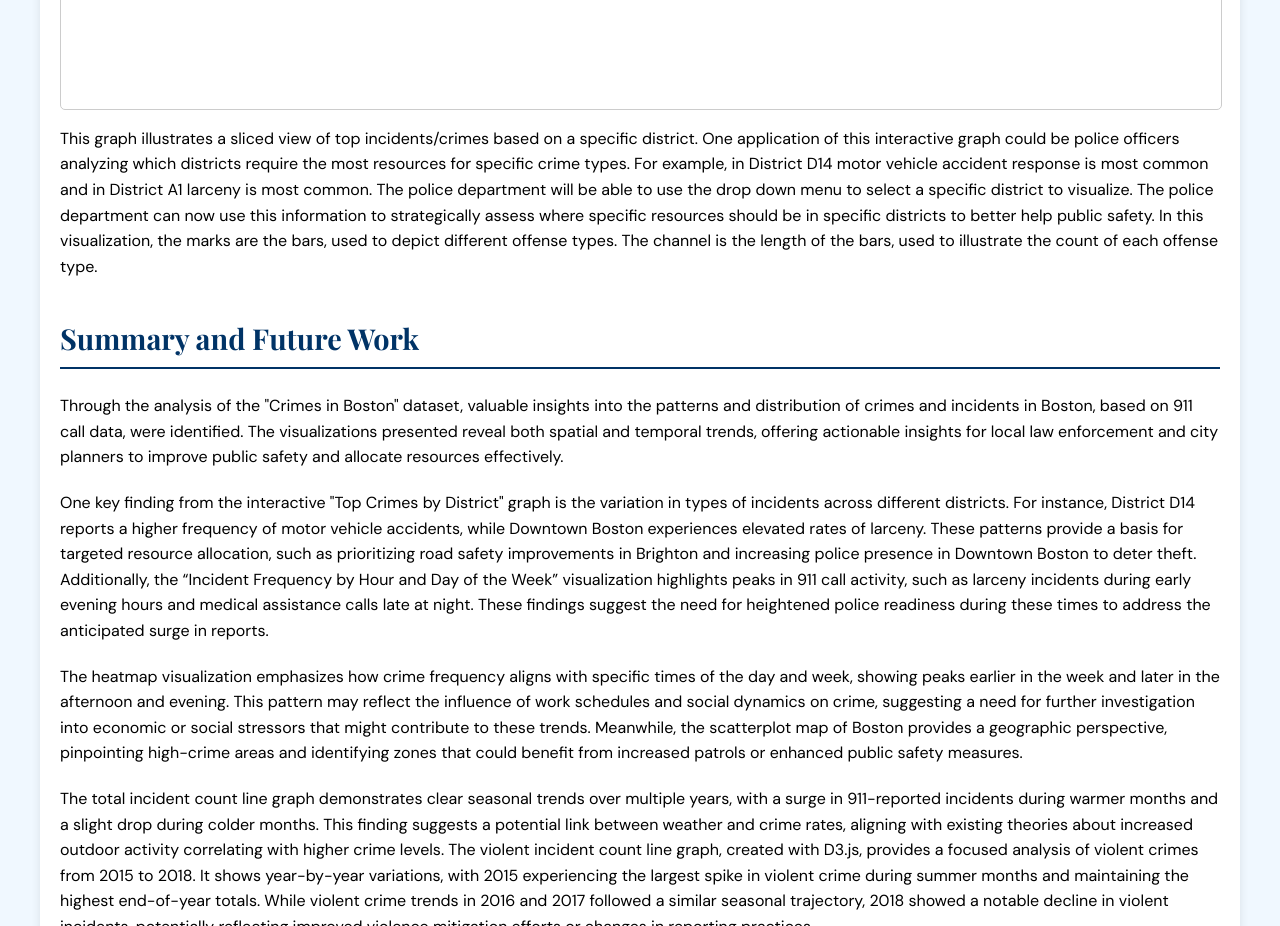
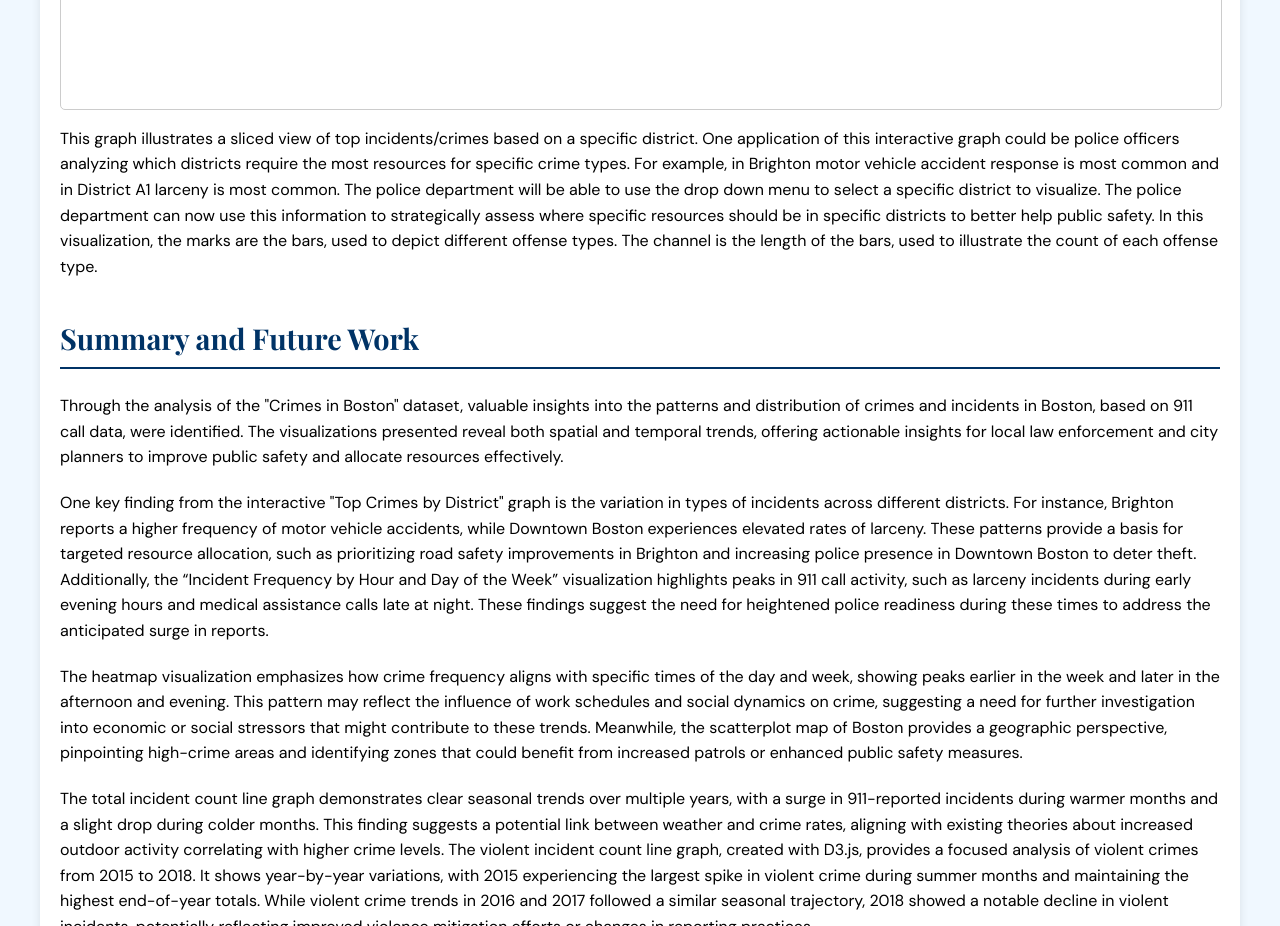
Before and after one commit to sanyan014/ds_4200_final, a plain HTML site: page index.html in a window 1280 px wide. Shown: the part 5380-6306 px from the top of the page. Drawn offline with nearby package versions, Linux system fonts and the light colour scheme; a script that the page names is missing.

Commit message:
Update index.html

```diff
--- a/index.html
+++ b/index.html
@@ -148,7 +148,7 @@
 
                 </iframe>
                 <p>This graph illustrates a sliced view of top incidents/crimes based on a specific district. One application of this interactive graph could be police officers
-                     analyzing which districts require the most resources for specific crime types. For example, in District D14 motor vehicle accident response is most common
+                     analyzing which districts require the most resources for specific crime types. For example, in Brighton motor vehicle accident response is most common
                      and in District A1 larceny is most common. The police department will be able to use the drop down menu to select a specific district to visualize. The
                      police department can now use this information to strategically assess where specific resources should be in specific districts to better help public safety.
                      In this visualization, the marks are the bars, used to depict different offense types. The channel is the length of the bars, used to illustrate the count of
@@ -165,7 +165,7 @@
 
             </p>
             <p>
-                One key finding from the interactive "Top Crimes by District" graph is the variation in types of incidents across different districts. For instance, District D14 reports a higher frequency of motor vehicle accidents, while Downtown Boston experiences elevated rates of larceny. These patterns provide a basis for targeted resource allocation, such as prioritizing road safety improvements in Brighton and increasing police presence in Downtown Boston to deter theft. Additionally, the “Incident Frequency by Hour and Day of the Week” visualization highlights peaks in 911 call activity, such as larceny incidents during early evening hours and medical assistance calls late at night. These findings suggest the need for heightened police readiness during these times to address the anticipated surge in reports.
+                One key finding from the interactive "Top Crimes by District" graph is the variation in types of incidents across different districts. For instance, Brighton reports a higher frequency of motor vehicle accidents, while Downtown Boston experiences elevated rates of larceny. These patterns provide a basis for targeted resource allocation, such as prioritizing road safety improvements in Brighton and increasing police presence in Downtown Boston to deter theft. Additionally, the “Incident Frequency by Hour and Day of the Week” visualization highlights peaks in 911 call activity, such as larceny incidents during early evening hours and medical assistance calls late at night. These findings suggest the need for heightened police readiness during these times to address the anticipated surge in reports.
 
 
 
```
